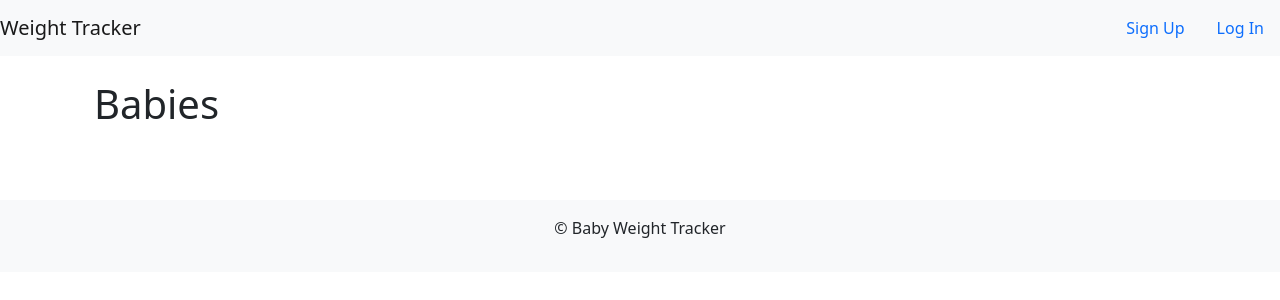
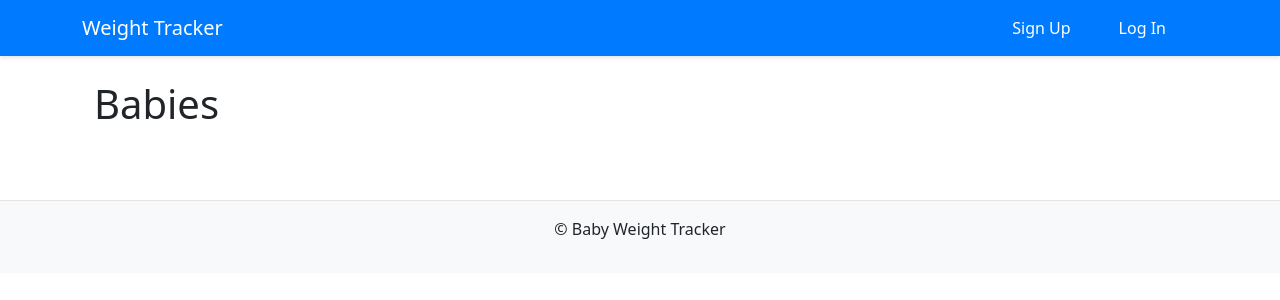
Before and after one commit to ChrisBroman/BabyWeightTracker, a Django app: page / in a window 1280 px wide. Shown: the top 300 px of the page. Run offline with Django 4.2, Linux system fonts and the light colour scheme; some libraries are stand-ins or nearby versions.

Commit message:
finished project

```diff
--- a/core/forms.py
+++ b/core/forms.py
@@ -63,7 +63,6 @@ class EditRecordForm(forms.ModelForm):
     class Meta:
         model = Record
         fields = ['date', 'weight', 'length']
-
         widgets = {
             'date': forms.DateInput(attrs={'type': 'date'}),
             'weight': forms.TextInput(),
--- a/core/templates/core/base.html
+++ b/core/templates/core/base.html
@@ -4,12 +4,30 @@
 <head>
     <meta charset="UTF-8">
     <meta name="viewport" content="width=device-width, initial-scale=1.0">
-    <title>{% block title %}{% endblock %} | ExpenseTracker</title>
+    <title>{% block title %}{% endblock %} | Weight Tracker</title>
     <link rel="stylesheet" href="{% static 'core/css/bootstrap.css' %}">
+    <style>
+        .navbar {
+            background-color: #007bff;
+            box-shadow: 0 2px 4px rgba(0,0,0,.1);
+        }
+        .navbar-brand, .nav-link {
+            color: white !important;
+            margin-right: 1rem;
+        }
+        .nav-link:hover {
+            color: rgba(255, 255, 255, 0.8) !important;
+        }
+        footer {
+            background-color: #f8f9fa;
+            border-top: 1px solid #e5e5e5;
+        }
+    </style>
 </head>
 <body>
     <!-- Navigation Bar -->
-    <nav class="navbar navbar-expand-lg navbar-light bg-light">
+<nav class="navbar navbar-expand-lg">
+    <div class="container">
         <a class="navbar-brand" href="{% url 'core:index' %}">Weight Tracker</a>
         <div class="collapse navbar-collapse">
             {% if user.is_authenticated %}
@@ -28,7 +46,9 @@
             </div>
             {% endif %}
         </div>
-    </nav>
+    </div>
+</nav>
+
 
     <!-- Main Content -->
     <main class="container mt-4">
@@ -42,3 +62,5 @@
             <p>&copy; {{ year }} Baby Weight Tracker</p>
         </div>
     </footer>
+</body>
+</html>
--- a/core/templates/core/view_record.html
+++ b/core/templates/core/view_record.html
@@ -12,7 +12,7 @@
                     <a href="{% url 'core:baby_details' baby.id %}" class="btn btn-primary">Baby Details</a>
                     <a href="{% url 'core:edit_record' baby.id record.id %}" class="btn btn-primary">Edit Record</a>
                     <a href="{% url 'core:records' baby.id %}" class="btn btn-primary">View Records</a>
-                    <a href="{% url 'core:delete_record' baby.id record.id %}" class="btn btn-danger" onclick="return confirm('Are you sure you want to delete this task?');">Delete Record</a>
+                    <a href="{% url 'core:delete_record' baby.id record.id %}" class="btn btn-danger" onclick="return confirm('Are you sure you want to delete this record?');">Delete Record</a>
                 </div>
             </div>
             <div class="col-md-6">
```
Also changed, not shown: core/templates/core/records.html (+37 -3 lines).
